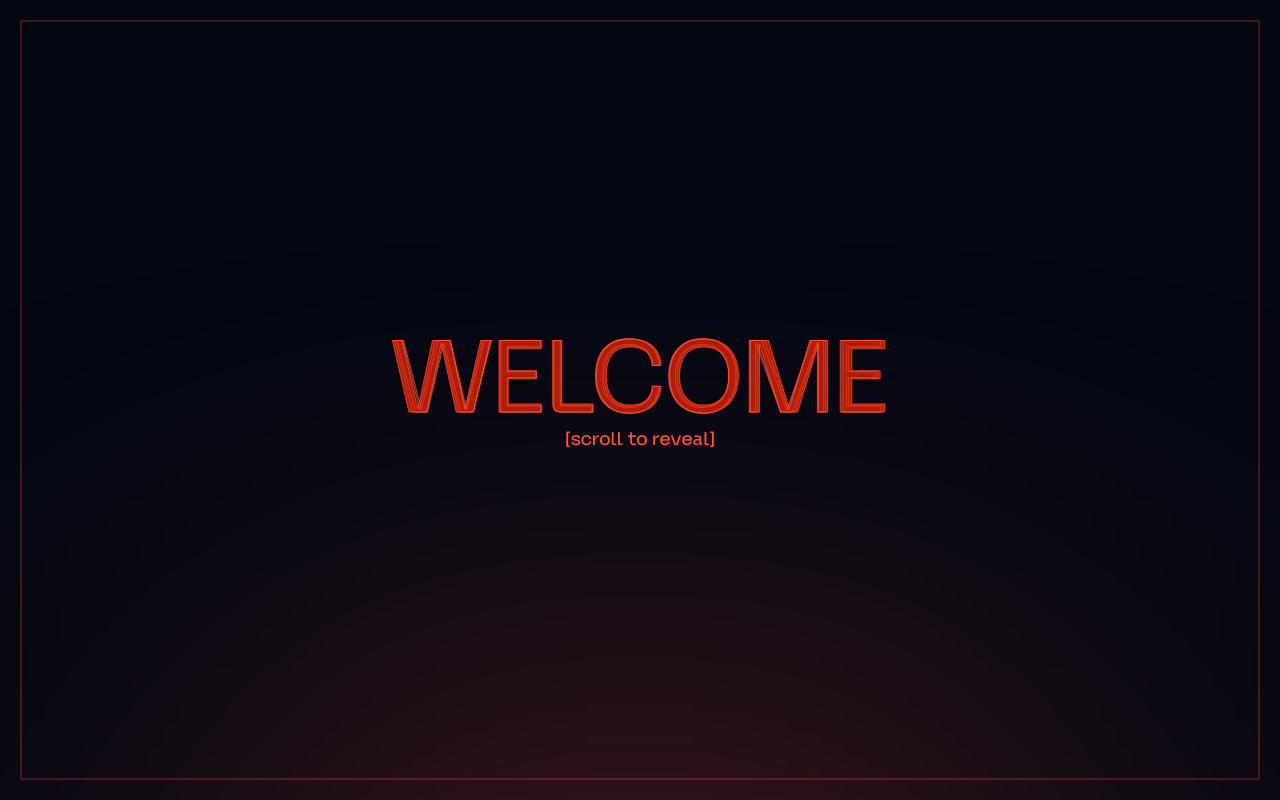
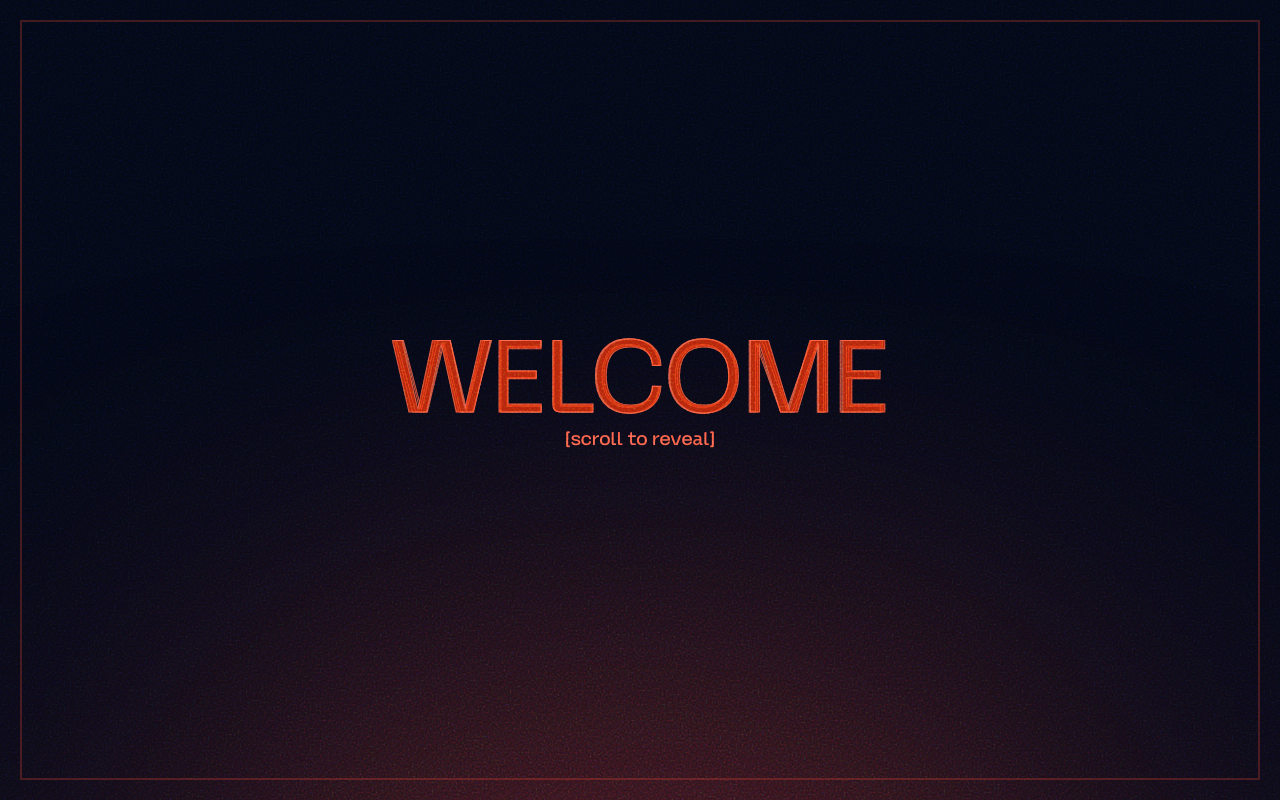
Before and after one commit to ronishrohan/portfolio, a React (Vite) app: page / in a window 1280 px wide. Shown: the top 800 px of the page. Built offline with nearby package versions, Linux system fonts and the light colour scheme.

Commit message:
added about page

```diff
--- a/src/App.jsx
+++ b/src/App.jsx
@@ -2,10 +2,11 @@ import React from "react";
 import Home from "./pages/home/Home";
 import Lenis from "@studio-freight/lenis";
 import { useEffect } from "react";
+import Noise from "./pages/components/Noise";
 
 function App() {
   useEffect(() => {
-    const lenis = new Lenis({duration: 2});
+    const lenis = new Lenis({ duration: 2 });
 
     function raf(time) {
       lenis.raf(time);
@@ -14,7 +15,12 @@ function App() {
 
     requestAnimationFrame(raf);
   });
-  return <Home></Home>;
+  return (
+    <>
+      <Noise></Noise>
+      <Home></Home>
+    </>
+  );
 }
 
 export default App;
--- /dev/null
+++ b/src/pages/components/Noise.jsx
@@ -0,0 +1,26 @@
+import { useEffect } from "react";
+import { useState } from "react";
+
+function Noise() {
+    const [seed, setSeed] = useState(0);
+    useEffect(() => {
+        const timeout = setTimeout(() => setSeed(prev=>prev+1), 10)
+        return () => clearTimeout(timeout)
+    },[seed])
+  return (
+    <svg className="fixed z-50 w-full h-full mix-blend-color-dodge opacity-30 pointer-events-none">
+      <filter id="noise">
+        <feTurbulence
+          type="fractalNoise"
+          baseFrequency="0.5"
+          numOctaves="1"
+          stitchTiles="stitch"
+          seed={seed}
+        ></feTurbulence>
+      </filter>
+      <rect className="w-full h-full" filter="url(#noise)" ></rect>
+    </svg>
+  );
+}
+
+export default Noise;
--- a/src/pages/home/Home.jsx
+++ b/src/pages/home/Home.jsx
@@ -10,6 +10,7 @@ function Home() {
 
       <Intro></Intro>
       <About></About>
+
     </main>
   );
 }
--- a/src/pages/home/components/About.jsx
+++ b/src/pages/home/components/About.jsx
@@ -6,28 +6,61 @@ function About() {
   const sectionRef = useRef();
   const { scrollYProgress } = useScroll({
     target: sectionRef,
-    offset: ["0 1", "1 1"],
+    offset: ["0 1", "0.75 1"],
   });
+
   const translateTitle = useSpring(
     useTransform(scrollYProgress, [0, 1], [-400, 0]),
     { damping: 100, stiffness: 500 }
   );
-  const translateImage = useSpring(useTransform(scrollYProgress, [0,1], [1000,0]), {damping: 120,mass:1, stiffness: 500})
+  const translateImage = useSpring(
+    useTransform(scrollYProgress, [0, 1], [1000, 0]),
+    { damping: 120, mass: 1, stiffness: 500 }
+  );
+  const translateWords = useSpring(
+    useTransform(scrollYProgress, [0, 1], [100, 0]),
+    { damping: 20 }
+  );
+  const scroll2 = useScroll({
+    target: sectionRef,
+    offset: ["0 1", "1 0"]
+  })
+  const slideImage=  useTransform(scroll2.scrollYProgress, [0,1], [-100, 100]);
 
   return (
-    <section ref={sectionRef} className="h-screen w-full overflow-hidden text-white flex p-20">
+    <section
+      ref={sectionRef}
+      className="h-screen w-full overflow-hidden text-white flex p-20"
+    >
       <div className="flex flex-row w-full">
-        <div className="w-[60%]">
+        <div className="w-[60%] text-[24px] flex flex-col gap-3">
           <motion.h1
             style={{ x: translateTitle }}
-            className="animate-[] text-[70px] text-[#e64136] "
+            className="animate-[] text-[70px] text-orange_main "
           >
             ABOUT ME
           </motion.h1>
-          <h2>Hi, I'm Ronish Rohan</h2>
+          <h2 className="text-orange_dim overflow-hidden leading-[24px]">
+            <motion.div style={{ y: translateWords }}>
+              Hi, I'm Ronish Rohan
+            </motion.div>
+          </h2>
+          <h1 className="text-orange_dim overflow-hidden leading-[18px] text-[18px]">
+            <motion.div style={{ y: translateWords }}>
+              i make websites
+            </motion.div>
+          </h1>
         </div>
-        <motion.div style={{x: translateImage}} className="w-[40%] h-full border-2 border-[#e64136]">
-          <img className="h-full w-full object-cover brightness-75" src="/images/about-me.webp" alt="" />
+        <motion.div
+          style={{ x: translateImage }}
+          className="w-[40%] h-full border-2 border-[#e64136] flex items-center justify-center overflow-hidden"
+        >
+          <motion.img
+            style={{y:slideImage}}
+            className=" object-cover brightness-75"
+            src="/images/about-me.webp"
+            alt=""
+          />
         </motion.div>
       </div>
     </section>
--- a/tailwind.config.js
+++ b/tailwind.config.js
@@ -5,7 +5,12 @@ export default {
     "./src/**/*.{js,ts,jsx,tsx}",
   ],
   theme: {
-    extend: {},
+    extend: {
+      colors: {
+        "orange_main" : "#e64136",
+        "orange_dim" : "#e64136"
+      }
+    },
   },
   plugins: [],
 };
```
